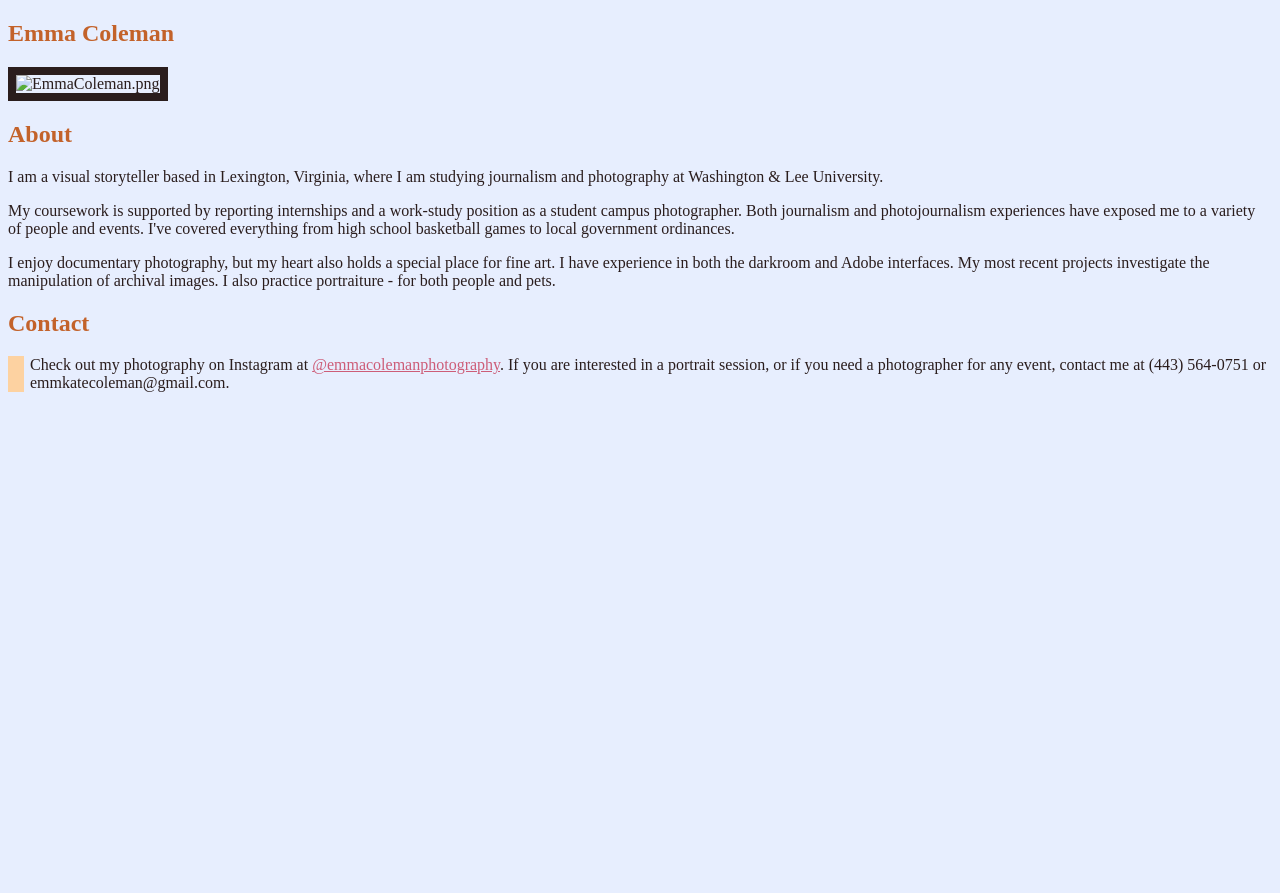
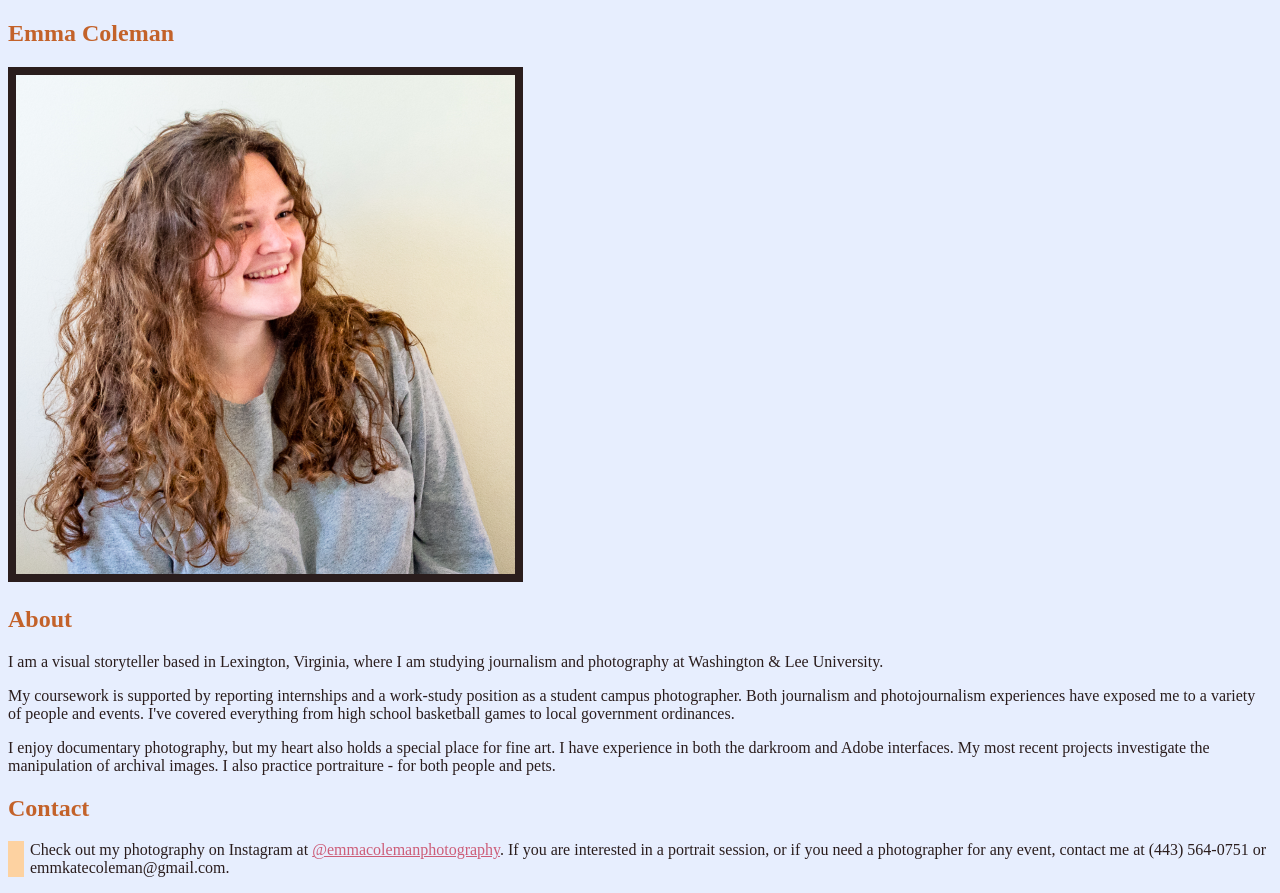
Before and after one commit to emmakatecoleman/TermProject, a plain HTML site: page cp5prototype.html in a window 1280 px wide. Before the commit the page ends 800 px from the top, so only its background shows below. Drawn offline with Linux system fonts and the light colour scheme.

Commit message:
Update cp5prototype.html

```diff
--- a/cp5prototype.html
+++ b/cp5prototype.html
@@ -9,7 +9,7 @@
 <body>
   <section>
     <h1>Emma Coleman</h1>
-      <p> <img src="IMAGES/emmacoleman" alt="EmmaColeman.png"></img> </p>
+      <p> <img src="IMAGES/emmacoleman.png" alt="EmmaColeman.png"></img> </p>
     <h2> About</h2>
       <p> I am a visual storyteller based in Lexington, Virginia, where I am studying journalism and photography at Washington & Lee University. </p>
       <p> My coursework is supported by reporting internships and a work-study position as a student campus photographer. Both journalism and photojournalism experiences have exposed me to a variety of people and events. I've covered everything from high school basketball games to local government ordinances. </p>
```
